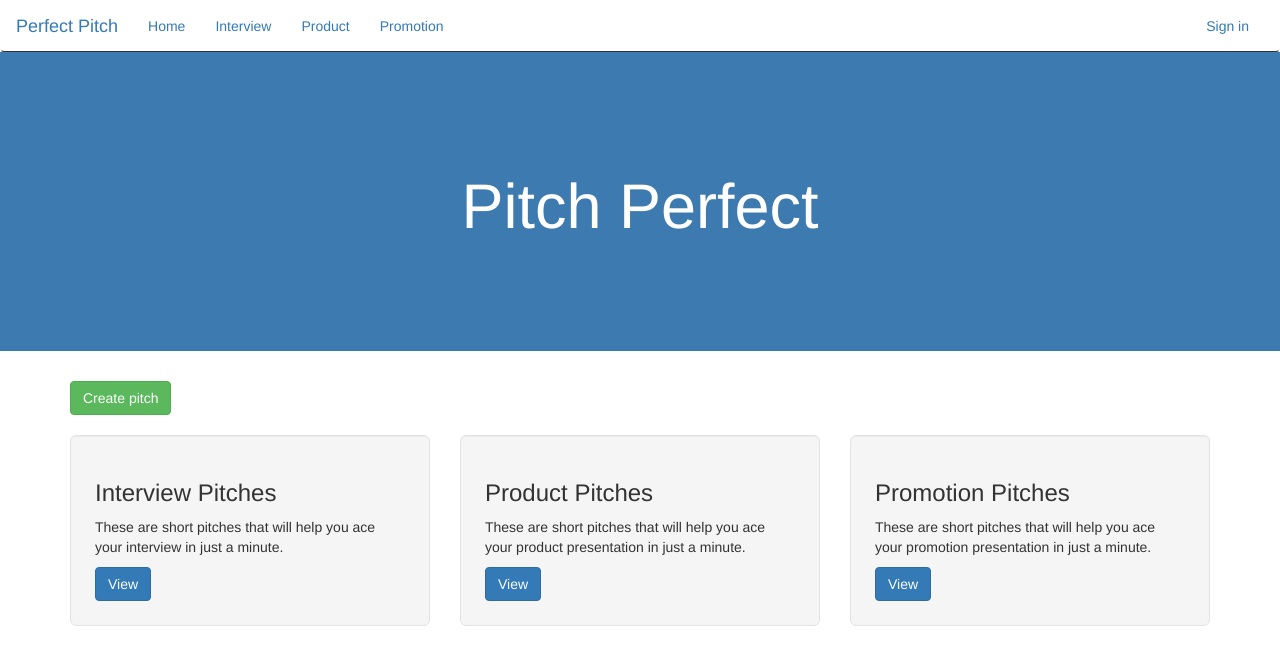
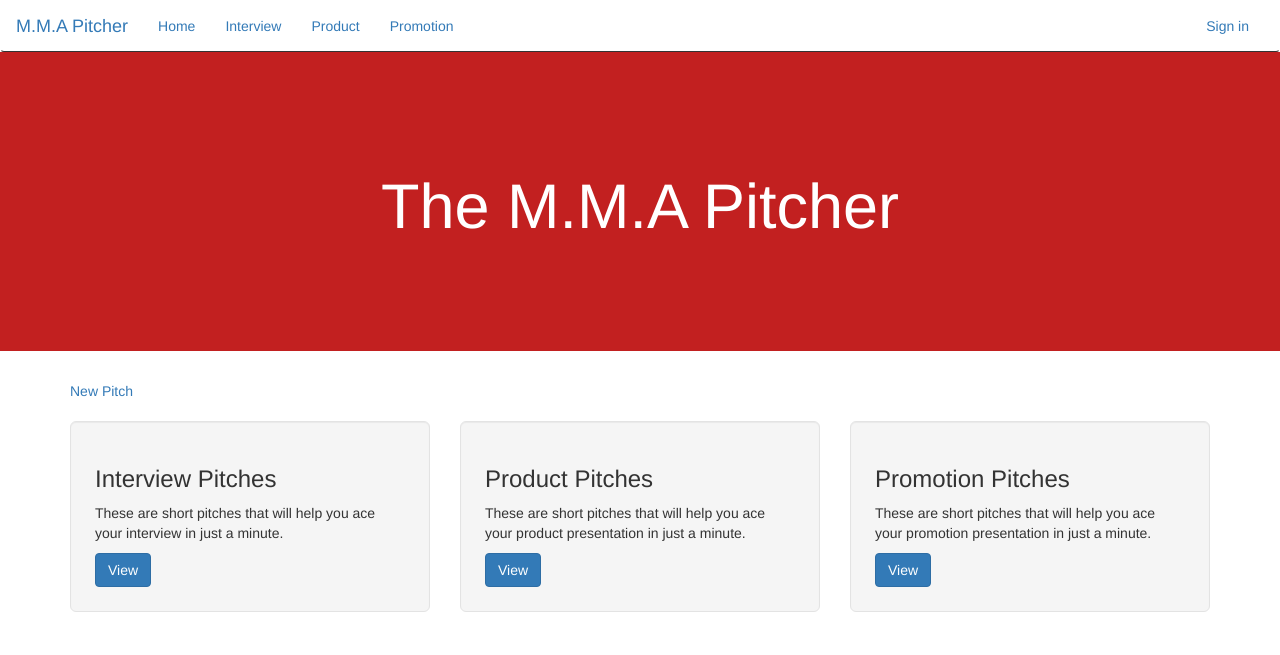
Before and after one commit to MarkAgimba/IP-Pitch, a Flask app: page / in a window 1280 px wide. Shown: the top 655 px of the page. Run offline with Flask 2, Linux system fonts and the light colour scheme; data that the repository does not hold is empty; some libraries are stand-ins or nearby versions.

```diff
--- a/app/auth/views.py
+++ b/app/auth/views.py
@@ -17,7 +17,7 @@ def login():
 
         flash('Invalid username or Password')
 
-    title = "Pitch Perfect login"
+    title = "The M.M.A Pitcher login"
     return render_template('auth/login.html',login_form = login_form,title=title)
 
 @auth.route('/register',methods = ["GET","POST"])
@@ -28,7 +28,7 @@ def register():
         db.session.add(user)
         db.session.commit()
 
-        mail_message("Welcome to Pitch Perfect","email/welcome_user",user.email,user=user)
+        mail_message("Welcome to the M.M.A Pitcher","email/welcome_user",user.email,user=user)
 
         return redirect(url_for('auth.login'))
         title = "New Account"
--- a/app/main/views.py
+++ b/app/main/views.py
@@ -14,7 +14,7 @@ def index():
     View root page function that returns the index page and its data
     '''
 
-    title = 'Home - Welcome to Perfect Pitch'
+    title = 'Home - Welcome to the M.M.A Pitcher'
 
     # Getting reviews by category
     interview_piches = Pitch.get_pitches('interview')
--- a/app/static/css/first.css
+++ b/app/static/css/first.css
@@ -1,7 +1,7 @@
 .jumbotron {
-    background-color: #3d7aaf;
+    background-color: #c22020;
     color: #fff;
-    padding: 100px 25px;
+    padding: 75px 25px;
 }
 .navbar {
     margin-bottom: 0;
--- a/app/templates/index.html
+++ b/app/templates/index.html
@@ -8,11 +8,11 @@
 {%endblock%}
 <!-- Content block -->
 {%block content%}
-<div class="jumbotron text-center" style="background-color: #3d7aaf; color: #fff; padding: 100px 25px;">
-    <h1>Pitch Perfect</h1>
+<div class="jumbotron text-center" style="background-color: #c22020; color: #fff; padding: 100px 25px;">
+    <h1>The M.M.A Pitcher</h1>
 </div>
 <div class="container" style="padding-bottom: 20px;">
-    <a href="{{url_for('main.new_pitch')}}" class="btn btn-success">Create pitch</a>
+    <a href="{{url_for('main.new_pitch')}}" class="button button3">New Pitch<New pitch></a>
 </div>
 
 <div class="container">
--- a/app/templates/interview_pitches.html
+++ b/app/templates/interview_pitches.html
@@ -2,7 +2,7 @@
 {% import 'macros.html' as macro %}
 
 {%block content%}
-<div class="jumbotron text-center" style="background-color: #3d7aaf; color: #fff; padding: 100px 25px;">
+<div class="jumbotron text-center" style="background-color: #c22020; color: #fff; padding: 100px 25px;">
     <h1>Interview Pitches</h1>
 </div>
 <div class="container">
--- a/app/templates/navbar.html
+++ b/app/templates/navbar.html
@@ -7,7 +7,7 @@
                 <span class="icon-bar"></span>
                 <span class="icon-bar"></span>
             </button>
-            <a href="/" class="navbar-brand"> Perfect Pitch </a>
+            <a href="/" class="navbar-brand"> M.M.A Pitcher </a>
         </div>
         <div class="navbar-collapse collapse">
                 <ul class="nav navbar-nav">
--- a/app/templates/product_pitches.html
+++ b/app/templates/product_pitches.html
@@ -2,7 +2,7 @@
 {% import 'macros.html' as macro %}
 
 {%block content%}
-<div class="jumbotron text-center" style="background-color: #3d7aaf; color: #fff; padding: 100px 25px;">
+<div class="jumbotron text-center" style="background-color: #c22020; color: #fff; padding: 100px 25px;">
     <h1>Product Pitches</h1>
 </div>
 <div class="container">
--- a/app/templates/promotion_pitches.html
+++ b/app/templates/promotion_pitches.html
@@ -2,7 +2,7 @@
 {% import 'macros.html' as macro %}
 
 {%block content%}
-<div class="jumbotron text-center" style="background-color: #3d7aaf; color: #fff; padding: 100px 25px;">
+<div class="jumbotron text-center" style="background-color: #c22020; color: #fff; padding: 100px 25px;">
     <h1>Promotion Pitches</h1>
 </div>
 <div class="container">
```
